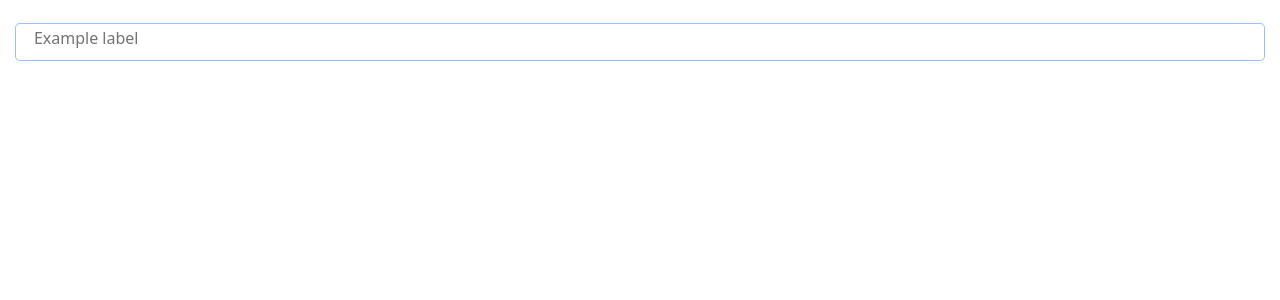
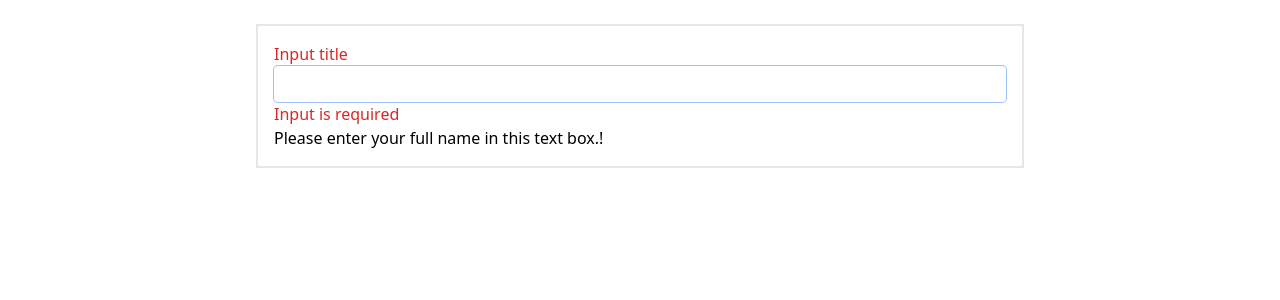
Before and after one commit to RostislavSuslov/Kalyna.design-Kraken, a Vue app: page / in a window 1280 px wide. Shown: the top 300 px of the page. Built offline with nearby package versions, Linux system fonts and the light colour scheme.

Commit message:
feat: didn't finish input

```diff
--- a/src/App.vue
+++ b/src/App.vue
@@ -1,14 +1,22 @@
 <script setup>
   import CustomInput from "@/components/CustomInput.vue";
+  import {computed, ref} from "vue"
 
+  const input = ref('')
+  const inputError = computed(()=>{
+      return input.value.trim().length ? "" : "Input is required"
+  })
 
+  const helperText = computed(()=>{
+    return "Please enter your full name in this text box.!"
+  })
 
 </script>
 
 <template>
    <div id="root" class="container ">
      <br>
-     <CustomInput/>
+     <custom-input :type="number" label="Input title" :error="inputError" :helperText="helperText"/>
    </div>
 </template>
 
--- a/src/components/CustomInput.vue
+++ b/src/components/CustomInput.vue
@@ -1,19 +1,50 @@
 <template>
-  <div class="relative mb-3" data-te-input-wrapper-init>
-    <input
-      type="text"
-      class="peer block min-h-[auto] w-full rounded   ring-1 bg-transparent px-3 py-[0.32rem] leading-[1.6] outline-none transition-all duration-200 ease-linear focus:placeholder:opacity-100 peer-focus:text-primary data-[te-input-state-active]:placeholder:opacity-100 motion-reduce:transition-none dark:text-neutral-200 dark:placeholder:text-neutral-200 dark:peer-focus:text-primary [&:not([data-te-input-placeholder-active])]:placeholder:opacity-0"
-      id="exampleFormControlInput1"
-      placeholder="Example label"
-    />
-    <label
-      for="exampleFormControlInput1"
-      class="pointer-events-none bg-white absolute left-3 top-0 mb-0  origin-[0_0] truncate p-[0.37rem] leading-[1] text-neutral-500 transition-all duration-200 ease-out peer-focus:-translate-y-[0.8rem] peer-focus:scale-[0.8] peer-focus:text-primary peer-data-[te-input-state-active]:-translate-y-[0.8rem] peer-data-[te-input-state-active]:scale-[0.8] motion-reduce:transition-none dark:text-neutral-200 dark:peer-focus:text-primary"
-      >Example label
-    </label>
-  </div>
+  <wrapper-custom-input :helperText="helperText" :error="error" :label="label">
+    <input :type="type" :placeholder="placeholder" class="peer block min-h-[auto] w-full rounded ring-1 bg-transparent px-3 py-[0.32rem] leading-[1.6] outline-none transition-all duration-200 ease-linear focus:placeholder:opacity-100 peer-focus:text-primary data-[te-input-state-active]:placeholder:opacity-100 motion-reduce:transition-none dark:text-neutral-200 dark:placeholder:text-neutral-200 dark:peer-focus:text-primary [&:not([data-te-input-placeholder-active])]:placeholder:opacity-0">
+  </wrapper-custom-input>
 </template>
 
-<script setup></script>
+<script setup>
+import WrapperCustomInput from "@/components/WrapperCustomInput.vue";
+
+const props = defineProps({
+  modelValue: null,
+  placeholder: String,
+  label: String,
+  error: String,
+  helperText: String,
+  type: String,
+})
+
+
+
+</script>
 
 <style scoped></style>
+
+
+
+
+
+
+
+
+
+
+
+
+
+
+<!--<div class="relative mb-3" data-te-input-wrapper-init>-->
+<!--<input-->
+<!--    type="text"-->
+<!--    class="peer block min-h-[auto] w-full rounded   ring-1 bg-transparent px-3 py-[0.32rem] leading-[1.6] outline-none transition-all duration-200 ease-linear focus:placeholder:opacity-100 peer-focus:text-primary data-[te-input-state-active]:placeholder:opacity-100 motion-reduce:transition-none dark:text-neutral-200 dark:placeholder:text-neutral-200 dark:peer-focus:text-primary [&:not([data-te-input-placeholder-active])]:placeholder:opacity-0"-->
+<!--    id="exampleFormControlInput1"-->
+<!--    placeholder="Example label"-->
+<!--/>-->
+<!--<label-->
+<!--    for="exampleFormControlInput1"-->
+<!--    class="pointer-events-none bg-white absolute left-3 top-0 mb-0  origin-[0_0] truncate p-[0.37rem] leading-[1] text-neutral-500 transition-all duration-200 ease-out peer-focus:-translate-y-[0.8rem] peer-focus:scale-[0.8] peer-focus:text-primary peer-data-[te-input-state-active]:-translate-y-[0.8rem] peer-data-[te-input-state-active]:scale-[0.8] motion-reduce:transition-none dark:text-neutral-200 dark:peer-focus:text-primary"-->
+<!--&gt;Example label-->
+<!--</label>-->
+<!--</div>-->
--- a/src/components/WrapperCustomInput.vue
+++ b/src/components/WrapperCustomInput.vue
@@ -1,13 +1,31 @@
 <template>
+    <div class="input-wrapper max-w-screen-md mx-auto border-2 p-4">
+          <label class="text-cyan-700" :class="{'text-red-600' : hasError }" v-if="label || $slots.label">
+            <slot name="label"> {{label}} </slot>
+          </label>
+          <slot  :type="number" :_class="{'input-error' : hasError}"></slot>
+          <label class="text-red-600" v-if="hasError">{{error}}</label>
+          <slot name="helperText"><p>{{helperText}}</p></slot>
+    </div>
 
 </template>
 
-<script>
-export default {
-  name: "WrapperCustomInput"
-}
+<script setup>
+
+import {computed} from "vue";
+
+const props = defineProps({
+  label: String,
+  error: String,
+  helperText: String,
+  type: String,
+})
+const slots = defineSlots();
+
+const hasError = computed(()=> !!(props.error || slots.error))
+const hasHelperText = computed(()=> !!(props.helperText || slots.helperText))
 </script>
 
-<style scoped>
+<style scoped lang="scss">
 
 </style>
```
